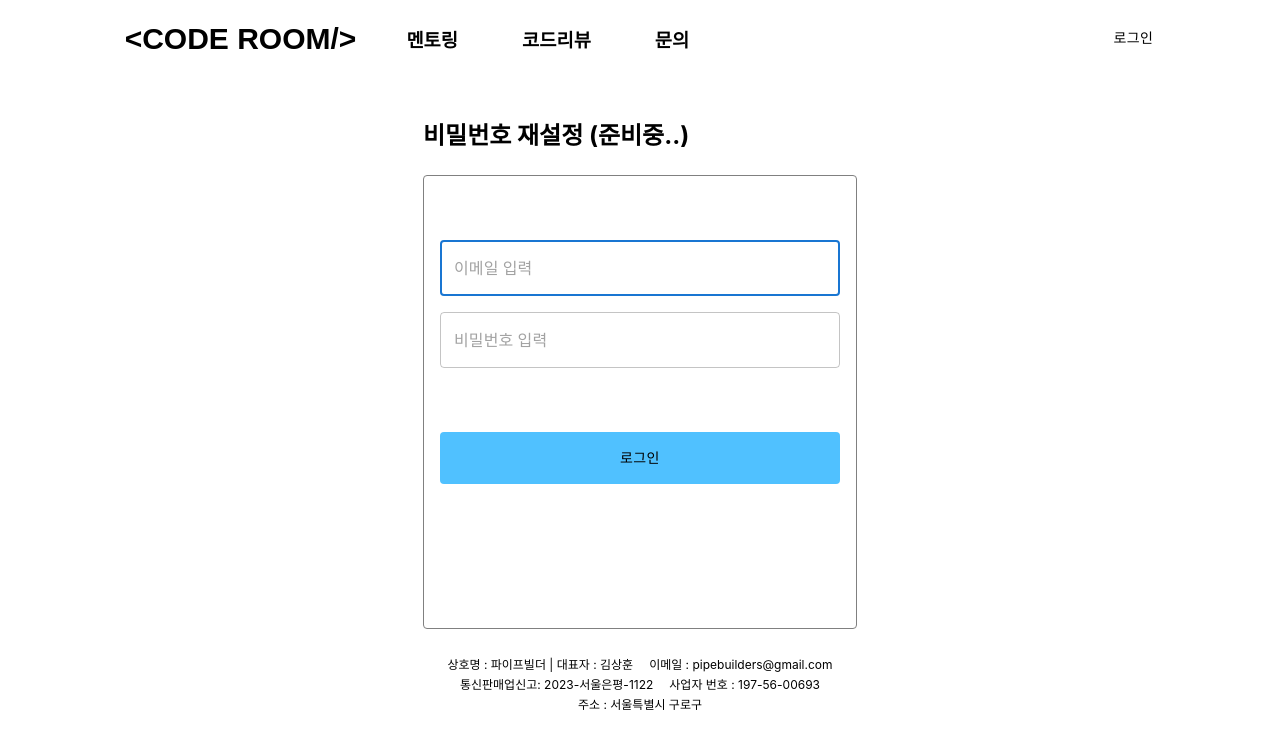
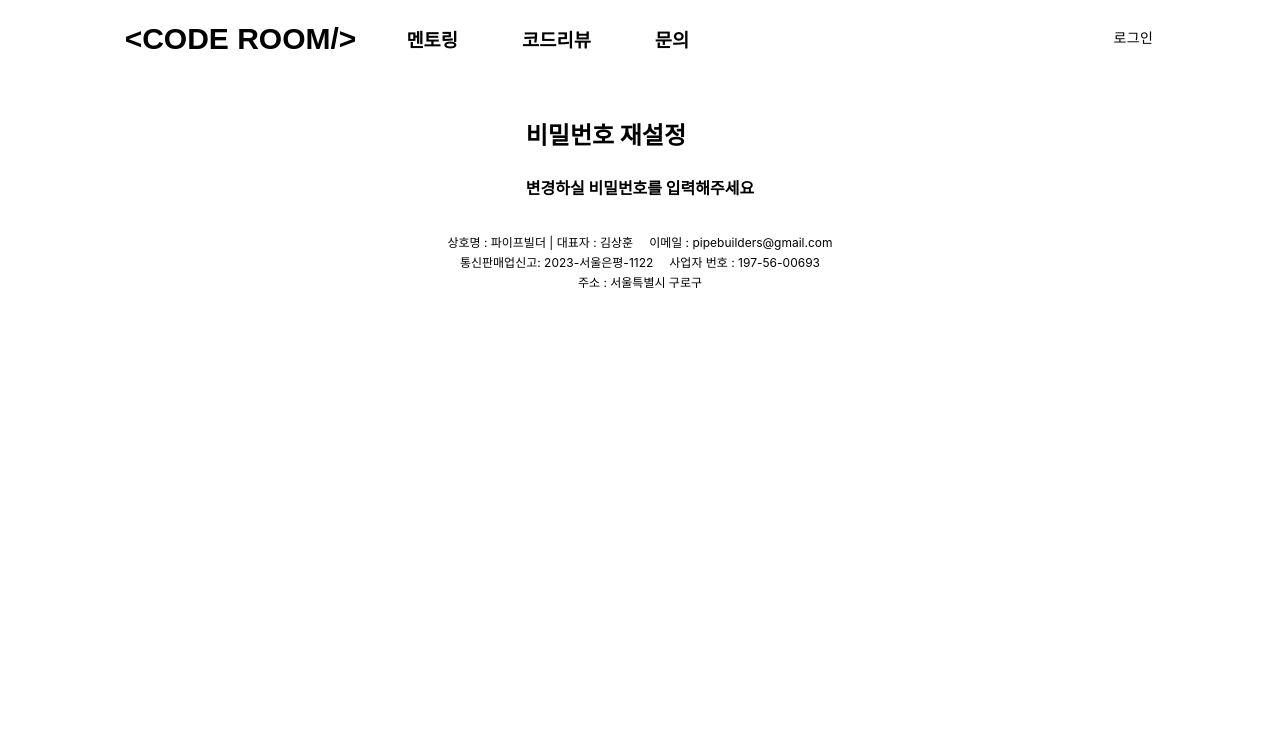
Before and after one commit to Pipe-Business/CodeRoomReboot, a React (Create React App) app: page /change-password in a window 1280 px wide. Shown: the top 748 px of the page. Built offline with nearby package versions, Linux system fonts and the light colour scheme.

Commit message:
feat. 비밀번호 재설정 구현

```diff
--- a/src/pages/profile/ChangePasswdPage.tsx
+++ b/src/pages/profile/ChangePasswdPage.tsx
@@ -1,14 +1,16 @@
-import React, { FC , useCallback, useRef, useState, useEffect } from 'react';
+import React, { FC, useCallback, useRef, useState, useEffect } from 'react';
 import useInput from '../../hooks/useInput';
 import styled from '@emotion/styled';
 import MainLayout from '../../layout/MainLayout';
 import { CenterBox } from '../main/styles';
 import { Link, useNavigate } from 'react-router-dom';
-import { Dialog, DialogContent, DialogTitle, IconButton ,Card, TextField, Box, Button, Divider} from '@mui/material';
+import { Dialog, DialogContent, DialogTitle, IconButton, Card, TextField, Box, Button, Divider } from '@mui/material';
 import { EMAIL_EXP } from '../../constants/define';
 import { toast } from 'react-toastify';
 import { ColorButton } from './styles';
 import { MarginHorizontal } from '../../components/styles';
+import { apiClient } from '../../api/ApiClient';
+import { supabase } from '../../api/ApiClient';
 
 
 interface Props {
@@ -27,62 +29,53 @@ const CenterWrapper = styled.div`
   align-items: center;
 `;
 
+// 비밀번호 변경
+const ResetPasswdPage: FC<Props> = () => {
 
-const ChangePasswdPage: FC<Props> = () => {
+    const [showResetForm, setShowResetForm] = useState<boolean>(false);
+    useEffect(() => {
+        supabase.auth.onAuthStateChange(async (event, session) => {
+            if (event == "PASSWORD_RECOVERY") {
+                setShowResetForm(true);
+            }
+        })
+    }, [])
 
 
-const [inputEmail, onChangeEmail, setInputEmail] = useInput('');
-const inputEmailRef = useRef<HTMLInputElement | null>(null);
     const inputPwdRef = useRef<HTMLInputElement | null>(null);
     const [inputPwd, onChangePwd, setInputPwd] = useInput('');
     const navigate = useNavigate();
     const onSubmitLoginForm = useCallback(async (e: any) => {
         e.preventDefault();
-if (inputEmail === '' || inputEmail.trim() === '') {
-    toast.error('이메일을 입력해주세요');
-    inputEmailRef.current?.focus();
-    return;
-}
-if (!EMAIL_EXP.test(inputEmail)) {
-    toast.error('이메일 양식에 맞게 입력해주세요');
-    inputEmailRef.current?.focus();
-    return;
 
-}
         if (inputPwd === '' || inputPwd.trim() === '') {
             toast.error('비밀번호를 입력해주세요');
             inputPwdRef.current?.focus();
             return;
         }
 
-setInputEmail('');
         setInputPwd('');
-}, [inputEmail, inputPwd]);
+        apiClient.updateUserPassword(inputPwd);
+        await apiClient.signOut();
+        navigate('/');
+
+    }, [inputPwd]);
 
     return (
         <MainLayout>
 
-       <MarginHorizontal size={8} style={{marginTop:24,marginBottom:24,}}>
-                    <span style={{ color: '#000000', fontSize: '24px', fontWeight: 'bold' }}>비밀번호 재설정 (준비중..)</span>
+            <MarginHorizontal size={8} style={{ marginTop: 24, marginBottom: 24, }}>
+                <span style={{ color: '#000000', fontSize: '24px', fontWeight: 'bold' }}>비밀번호 재설정</span>
             </MarginHorizontal>
 
-    <Card style={{ margin: '8px',borderColor: 'grey', borderWidth:'1px'}} elevation={0} variant='outlined'>
-				<form onSubmit={onSubmitLoginForm} style={{paddingTop:'64px',paddingBottom:'64px',paddingRight:'16px',paddingLeft:'16px'}}>
-					<div>
-						<TextField
-                            sx={{
-                                width: { sm: 300, md: 400 },
-                            }}
-							inputRef={inputEmailRef}
-							value={inputEmail}
-							type={'text'}
-							autoFocus
+            <MarginHorizontal size={8} style={{ marginTop: 16, marginBottom: 16, }}>
+                <span style={{ color: '#000000', fontSize: '16px', fontWeight: 'bold' }}>변경하실 비밀번호를 입력해주세요</span>
+            </MarginHorizontal>
 
-							onChange={onChangeEmail}
-							fullWidth
-							placeholder='이메일 입력' />
-					</div>
-					<Box height={16} />
+            {showResetForm &&
+                <Card style={{ margin: '8px', borderColor: 'grey', borderWidth: '1px' }} elevation={0} variant='outlined'>
+                    <form onSubmit={onSubmitLoginForm} style={{ paddingTop: '64px', paddingBottom: '64px', paddingRight: '16px', paddingLeft: '16px' }}>
+
                         <div>
                             <TextField
                                 sx={{
@@ -96,15 +89,15 @@ setInputPwd('');
                                 placeholder='비밀번호 입력' />
                         </div>
                         <Box height={64} />
-					<ColorButton type={'submit'} sx={{fontSize:'15', width: '100%' }}>로그인</ColorButton>
+                        <ColorButton type={'submit'} sx={{ fontSize: '15', width: '100%' }}>비밀번호 재설정</ColorButton>
                     </form>
 
                     <Box height={16} />
 
 
                     <Box height={64} />
-			</Card>
+                </Card>}
         </MainLayout>
     );
 }
-export default ChangePasswdPage;
+export default ResetPasswdPage;
```
Lines whose indentation alone changed are shown as unchanged.
